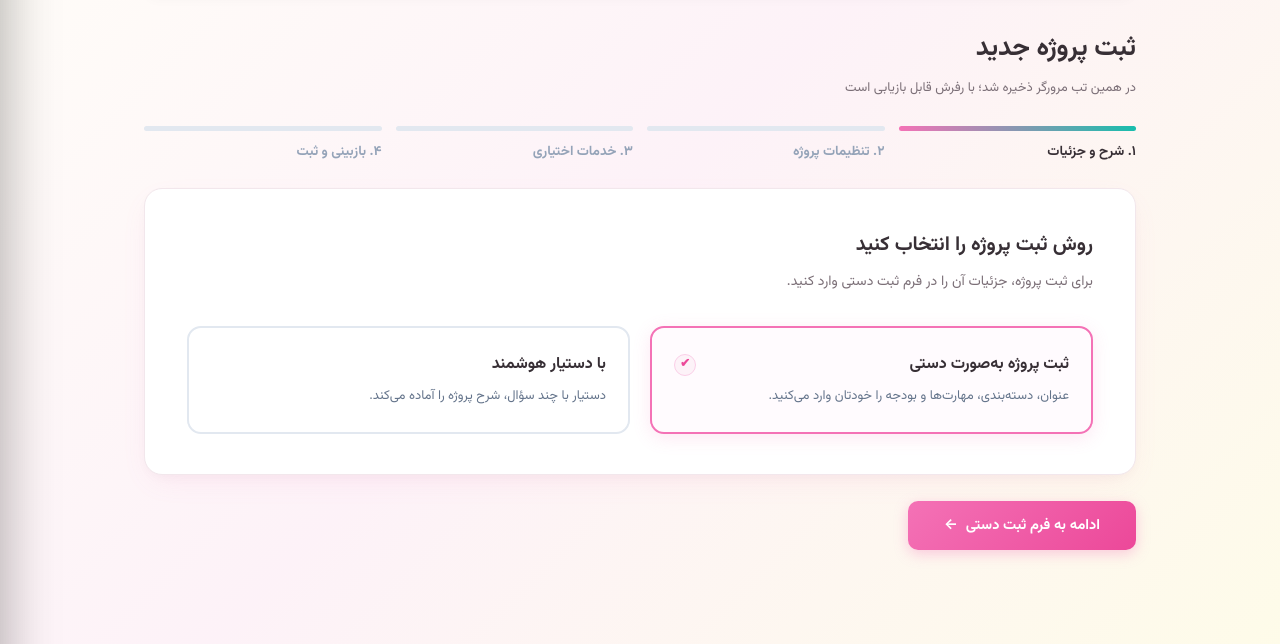
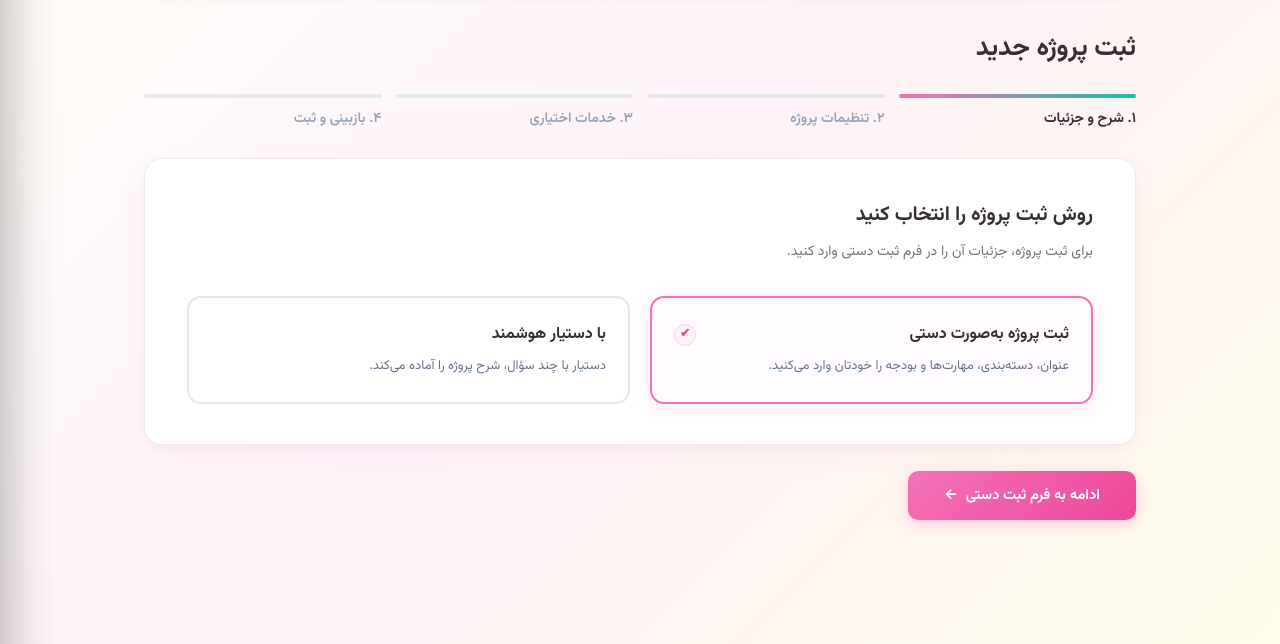
Before and after one commit to mhbmj/Freelance-Marketspace, a Django app: page /projects/new/ in a window 1280 px wide. Shown: the part 85-729 px from the top of the page. Run offline with Django 5.2, Linux system fonts and the light colour scheme; the visitor is signed in with stand-in values (Sample User, id 1).

Commit message:
fix(project-create): remove subtitle notice and enforce horizontal flex stepper layout

```diff
--- a/accounts/tests.py
+++ b/accounts/tests.py
@@ -742,6 +742,7 @@ class AuthenticationTests(TestCase):
         res_create = self.client.get(reverse('project_create'))
         self.assertEqual(res_create.status_code, 200)
         self.assertContains(res_create, 'ثبت پروژه جدید')
+        self.assertNotContains(res_create, 'در همین تب مرورگر')
         self.assertContains(res_create, 'روش ثبت پروژه را انتخاب کنید')
         self.assertContains(res_create, 'ثبت پروژه به‌صورت دستی')
         self.assertContains(res_create, 'با دستیار هوشمند')
--- a/templates/accounts/project_create.html
+++ b/templates/accounts/project_create.html
@@ -83,45 +83,42 @@
     {% endif %}
 
     <!-- سربرگ عنوان صفحه مطابق تصویر ۴۶ -->
-    <div style="text-align: right; margin-bottom: 28px;">
-        <h1 style="font-size: 26px; font-weight: 800; color: var(--text-main); margin: 0 0 8px 0;">
+    <div style="text-align: right; margin-bottom: 24px;">
+        <h1 style="font-size: 26px; font-weight: 800; color: var(--text-main); margin: 0;">
             ثبت پروژه جدید
         </h1>
-        <p style="font-size: 13px; color: var(--text-muted); margin: 0;">
-            در همین تب مرورگر ذخیره شد؛ با رفرش قابل بازیابی است
-        </p>
     </div>
 
-    <!-- استپ‌بار ۴ مرحله‌ای پروژه مطابق تصویر ۴۶ پونیشا با تم اختصاصی -->
-    <div class="wizard-stepper-container">
+    <!-- استپ‌بار ۴ مرحله‌ای افقی پروژه مطابق تصویر ۴۶ پونیشا با تم اختصاصی -->
+    <div class="wizard-stepper-container" style="display: flex !important; flex-direction: row !important; gap: 14px !important; margin-bottom: 28px !important; width: 100% !important; box-sizing: border-box !important;">
         <!-- مرحله ۱: شرح و جزئیات (فعال) -->
-        <div class="wizard-step-item active">
-            <div class="wizard-step-line"></div>
-            <div class="wizard-step-label">
+        <div class="wizard-step-item active" style="flex: 1 !important; display: flex !important; flex-direction: column !important; gap: 10px !important;">
+            <div class="wizard-step-line" style="height: 4.5px !important; border-radius: 4px !important; background: linear-gradient(90deg, var(--pastel-pink, #f472b6) 0%, var(--accent-teal, #18bead) 100%) !important; width: 100% !important;"></div>
+            <div class="wizard-step-label" style="font-size: 14px !important; font-weight: 800 !important; color: var(--text-main) !important; text-align: right !important;">
                 ۱. شرح و جزئیات
             </div>
         </div>
 
         <!-- مرحله ۲: تنظیمات پروژه -->
-        <div class="wizard-step-item">
-            <div class="wizard-step-line"></div>
-            <div class="wizard-step-label">
+        <div class="wizard-step-item" style="flex: 1 !important; display: flex !important; flex-direction: column !important; gap: 10px !important;">
+            <div class="wizard-step-line" style="height: 4.5px !important; border-radius: 4px !important; background: #e2e8f0 !important; width: 100% !important;"></div>
+            <div class="wizard-step-label" style="font-size: 14px !important; font-weight: 600 !important; color: #94a3b8 !important; text-align: right !important;">
                 ۲. تنظیمات پروژه
             </div>
         </div>
 
         <!-- مرحله ۳: خدمات اختیاری -->
-        <div class="wizard-step-item">
-            <div class="wizard-step-line"></div>
-            <div class="wizard-step-label">
+        <div class="wizard-step-item" style="flex: 1 !important; display: flex !important; flex-direction: column !important; gap: 10px !important;">
+            <div class="wizard-step-line" style="height: 4.5px !important; border-radius: 4px !important; background: #e2e8f0 !important; width: 100% !important;"></div>
+            <div class="wizard-step-label" style="font-size: 14px !important; font-weight: 600 !important; color: #94a3b8 !important; text-align: right !important;">
                 ۳. خدمات اختیاری
             </div>
         </div>
 
         <!-- مرحله ۴: بازبینی و ثبت -->
-        <div class="wizard-step-item">
-            <div class="wizard-step-line"></div>
-            <div class="wizard-step-label">
+        <div class="wizard-step-item" style="flex: 1 !important; display: flex !important; flex-direction: column !important; gap: 10px !important;">
+            <div class="wizard-step-line" style="height: 4.5px !important; border-radius: 4px !important; background: #e2e8f0 !important; width: 100% !important;"></div>
+            <div class="wizard-step-label" style="font-size: 14px !important; font-weight: 600 !important; color: #94a3b8 !important; text-align: right !important;">
                 ۴. بازبینی و ثبت
             </div>
         </div>
@@ -137,9 +134,9 @@
         </p>
 
         <!-- دو کارت انتخاب روش ثبت (دستی / دستیار هوشمند) -->
-        <div class="project-method-grid">
+        <div class="project-method-grid" style="display: grid !important; grid-template-columns: 1fr 1fr !important; gap: 20px !important;">
             <!-- کارت اول: ثبت پروژه به‌صورت دستی (پیش‌فرض انتخاب شده) -->
-            <div class="project-method-card active" id="method-card-manual" onclick="selectProjectMethod('manual')">
+            <div class="project-method-card active" id="method-card-manual" onclick="selectProjectMethod('manual')" style="border-radius: 14px; padding: 24px 22px; cursor: pointer; transition: all 0.25s ease;">
                 <div style="display: flex; align-items: center; justify-content: space-between; margin-bottom: 8px;">
                     <h3 style="font-size: 16px; font-weight: 800; color: var(--text-main); margin: 0;">
                         ثبت پروژه به‌صورت دستی
@@ -152,7 +149,7 @@
             </div>
 
             <!-- کارت دوم: با دستیار هوشمند -->
-            <div class="project-method-card" id="method-card-ai" onclick="selectProjectMethod('ai')">
+            <div class="project-method-card" id="method-card-ai" onclick="selectProjectMethod('ai')" style="border-radius: 14px; padding: 24px 22px; cursor: pointer; transition: all 0.25s ease;">
                 <div style="display: flex; align-items: center; justify-content: space-between; margin-bottom: 8px;">
                     <h3 style="font-size: 16px; font-weight: 800; color: var(--text-main); margin: 0;">
                         با دستیار هوشمند
--- a/templates/base.html
+++ b/templates/base.html
@@ -12,7 +12,7 @@
     <link rel="preconnect" href="https://fonts.googleapis.com">
     <link rel="preconnect" href="https://fonts.gstatic.com" crossorigin>
     <link href="https://fonts.googleapis.com/css2?family=Vazirmatn:wght@300;400;500;600;700&display=swap" rel="stylesheet">
-    <link rel="stylesheet" href="{% static 'css/style.css' %}?v=2.2">
+    <link rel="stylesheet" href="{% static 'css/style.css' %}?v=2.3">
 </head>
 <body>
     <div class="auth-wrapper">
```
